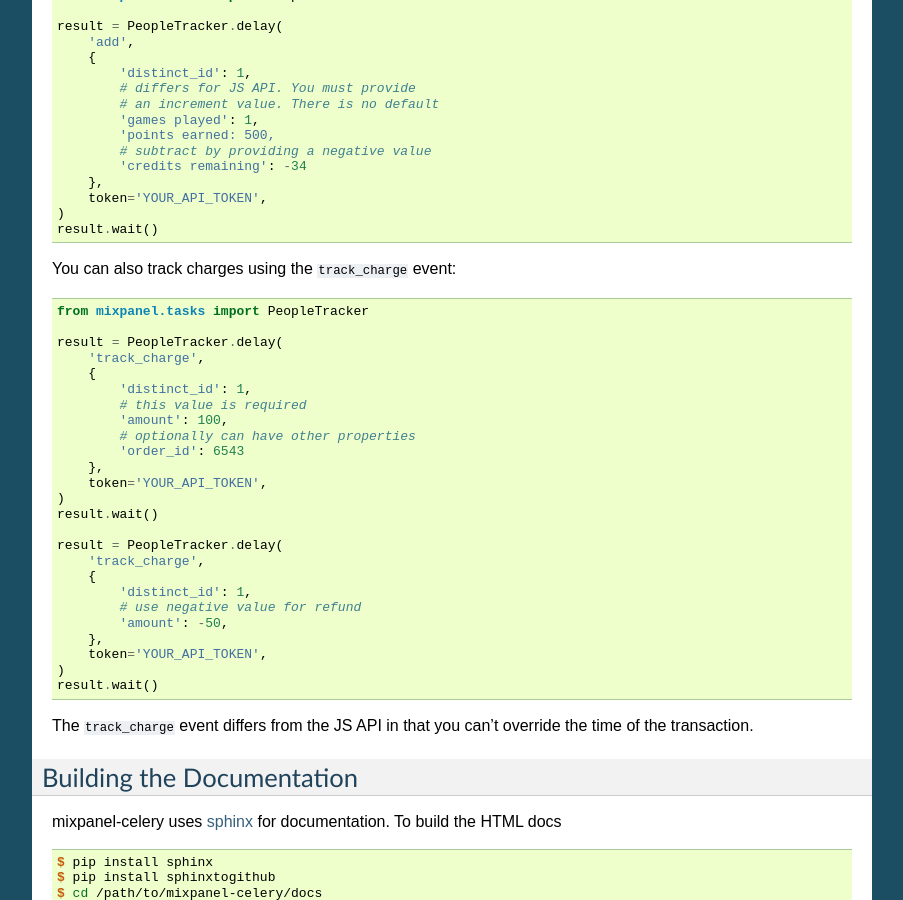
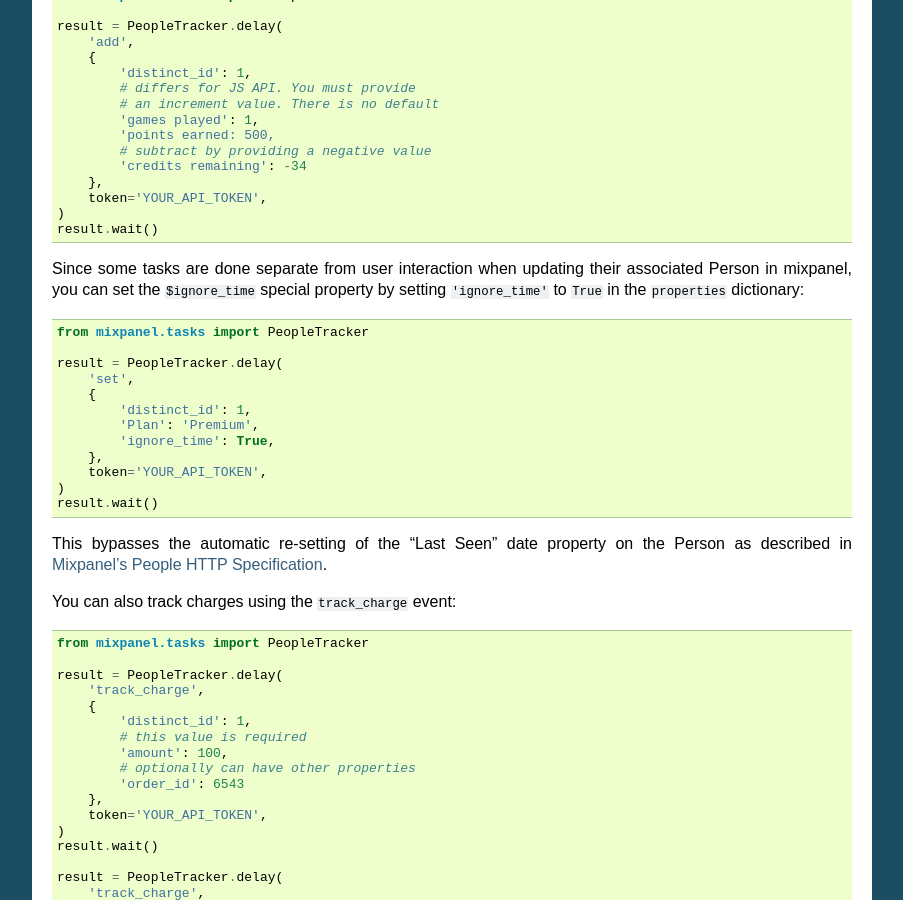
Before and after one commit to winhamwr/mixpanel-celery, a Sphinx documentation site: the page built from docs/introduction.rst, in a window 1280 px wide and 900 px high, scrolled down 2769 px. Shown: the whole window, without its empty margins (198-1101 px from the left). Built offline with Sphinx 7.4.7, drawn with Linux system fonts in a browser that asks for light colours.

Commit message:
feat(pt): add ignore_time param for PeopleTracker
This feature allows the user to set the '$ignore_time' parameter in the
PeopleTracker per the People HTTP Specification of the Mixpanel REST
API. The user simply includes 'ignore_time' as True/False in their
properties dictionary and it gets converted to '$ignore_time' and
stripped from the properties dictionary. Included are tests and
documentation for this new functionality.

```diff
--- a/docs/introduction.rst
+++ b/docs/introduction.rst
@@ -206,6 +206,30 @@
     )
     result.wait()
 
+Since some tasks are done separate from user interaction when updating their
+associated Person in mixpanel, you can set the ``$ignore_time`` special
+property by setting ``'ignore_time'`` to ``True`` in the ``properties``
+dictionary:
+
+.. code-block:: python
+
+    from mixpanel.tasks import PeopleTracker
+
+    result = PeopleTracker.delay(
+        'set',
+        {
+            'distinct_id': 1,
+            'Plan': 'Premium',
+            'ignore_time': True,
+        },
+        token='YOUR_API_TOKEN',
+    )
+    result.wait()
+
+This bypasses the automatic re-setting of the "Last Seen" date property on the
+Person as described in `Mixpanel's People HTTP Specification
+<https://mixpanel.com/docs/people-analytics/people-http-specification-insert-data>`__.
+
 You can also track charges using the ``track_charge`` event:
 
 .. code-block:: python
```
Also changed, not shown: 2 other files.
